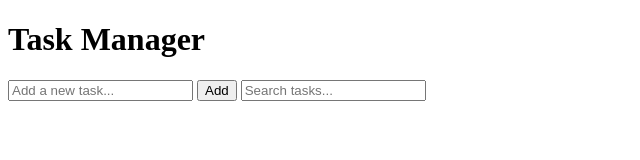
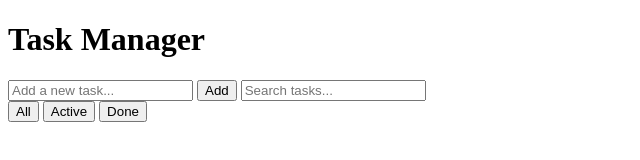
Before and after one commit to mitra-gh/static-task-manager, a plain HTML site: page index.html in a window 1280 px wide. Shown: the whole page, without its empty margins (0-640 px from the left). Drawn offline with Linux system fonts and the light colour scheme.

Commit message:
feat: add filter buttons markup

```diff
--- a/index.html
+++ b/index.html
@@ -18,6 +18,11 @@
         />
         <button type="submit">Add</button>
         <input type="text" id="search-input" placeholder="Search tasks..." />
+        <div id="filter-buttons">
+          <button data-filter="all" class="active">All</button>
+          <button data-filter="active">Active</button>
+          <button data-filter="done">Done</button>
+        </div>
       </form>
       <ul id="task-list"></ul>
     </main>
```
